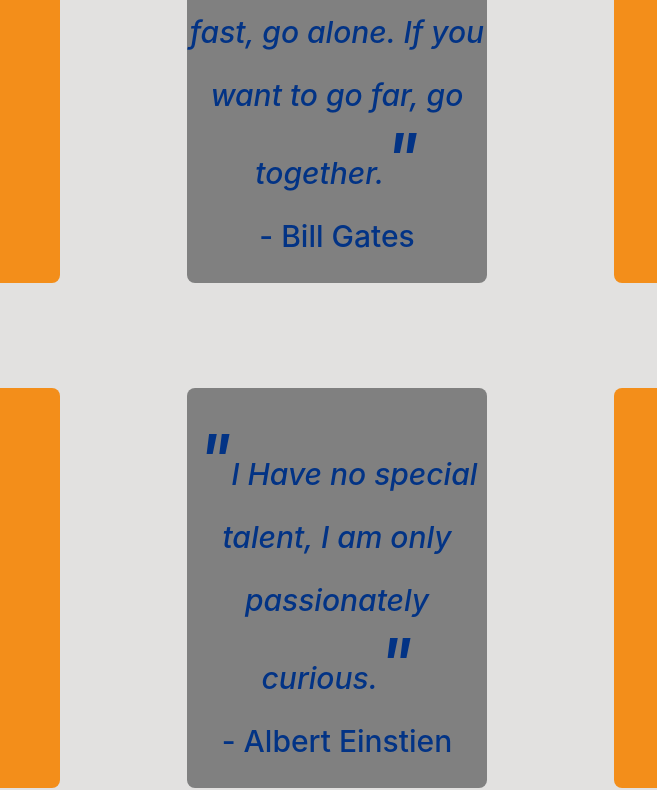
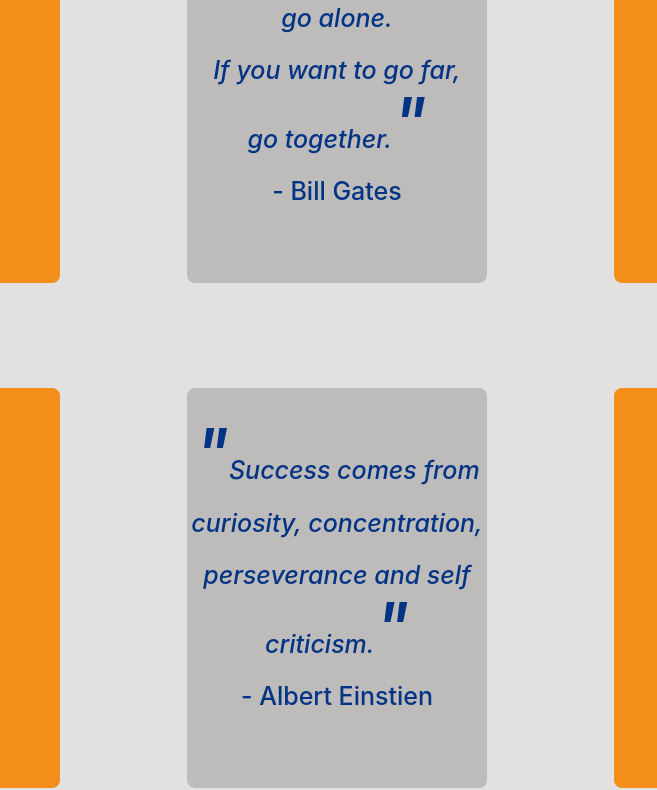
Before and after one commit to mariRz/mariRz.github.io, a plain HTML site: page index.html in a window 1280 px wide. Shown: the part 1022-1812 px from the top of the page, 303-960 px from the left. Drawn offline with nearby package versions, Linux system fonts and the light colour scheme.

Commit message:
quote update

```diff
--- a/index.html
+++ b/index.html
@@ -115,8 +115,8 @@
 		</div>
 
 		<!-- Quote card-->
-		<div class="card2" style="background-color: grey;">
-			<h3 class="card2-header" style="line-height: 210%;"><em><span style="font-size: 70px;">"</span>If you want to go fast, go alone. If you want to go far, go together.<span style="font-size: 70px;">"</span></em> <br>- Bill Gates</h3>
+		<div class="card2" style="background-color:#bdbcba;">
+			<h3 class="card2-header" style="line-height: 210%; font-size: 25px;"><em><span style="font-size: 70px;">"</span>If you want to go fast, go alone. <br>If you want to go far, <br>go together.<span style="font-size: 70px;">"</span></em> <br>- Bill Gates</h3>
 		</div>
 
 
@@ -159,8 +159,8 @@
 		</div>
 
 		<!-- Quote card-->
-		<div class="card2" style="background-color: grey;">
-			<h3 class="card2-header" style="line-height: 210%;"><em><span style="font-size: 70px;">"</span>I Have no special talent, I am only passionately curious.<span style="font-size: 70px;">"</span></em> <br>- Albert Einstien</h3>
+		<div class="card2" style="background-color: #bdbcba;">
+			<h3 class="card2-header" style="line-height: 210%; font-size: 25px;"><em><span style="font-size: 70px;">"</span>Success comes from curiosity, concentration, perseverance and self criticism.<span style="font-size: 70px;">"</span></em> <br>- Albert Einstien</h3>
 		</div>
 
     	<!-- Huffman code compression card-->
```
